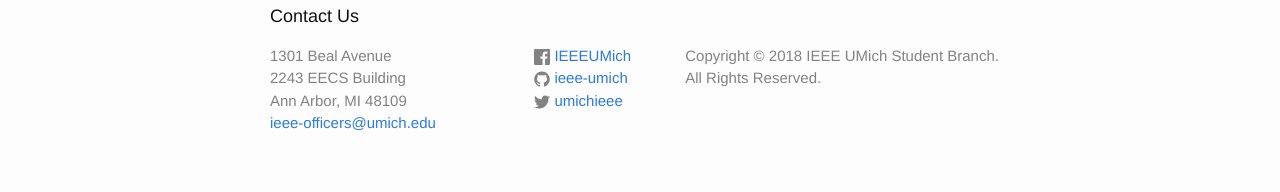
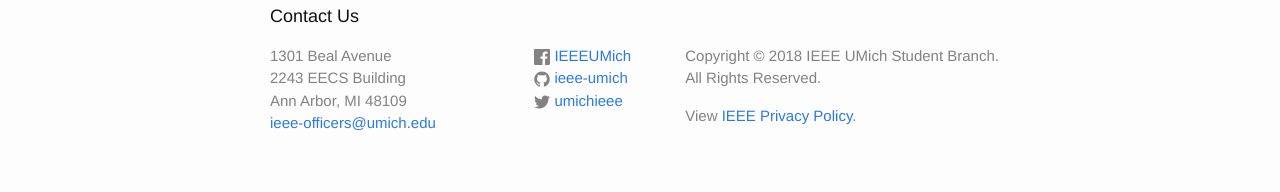
Before and after one commit to ieee-umich/ieee-website, a Jekyll site: the page built from index.html, in a window 1280 px wide. Shown: the part 1316-1508 px from the top of the page. Built offline with Jekyll 4.4.1, drawn with Linux system fonts in a browser that asks for light colours; comment, search, counter and statistics services are not loaded.

Commit message:
ADD: Link to IEEE Privacy Policy

```diff
--- a/_includes/footer.html
+++ b/_includes/footer.html
@@ -39,7 +39,9 @@
 
       <div class="footer-col footer-col-3">
         <p>{{ site.description }}</p>
+        View <a href="https://www.ieee.org/security-privacy.html">IEEE Privacy Policy</a>.
       </div>
+
     </div>
 
   </div>
```
